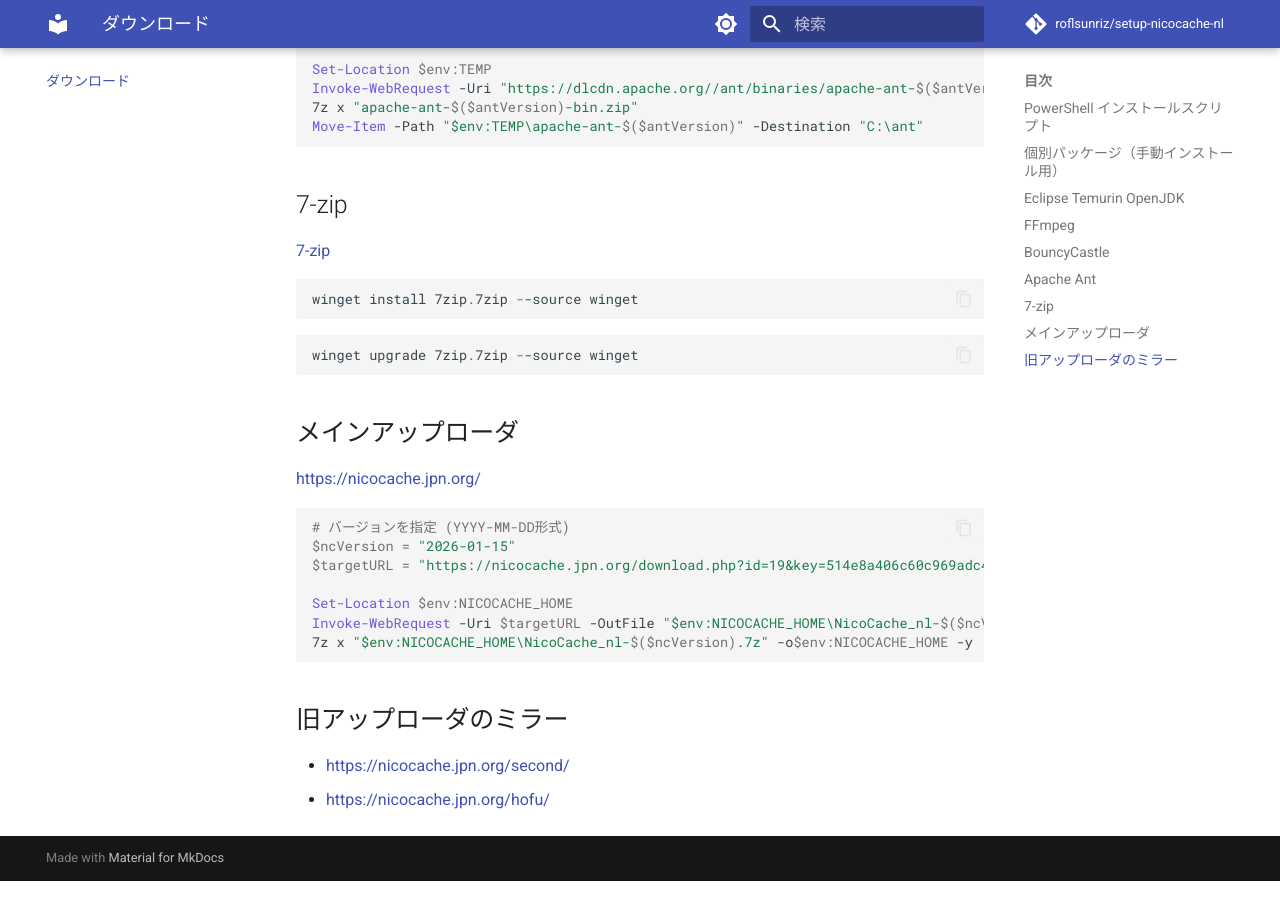
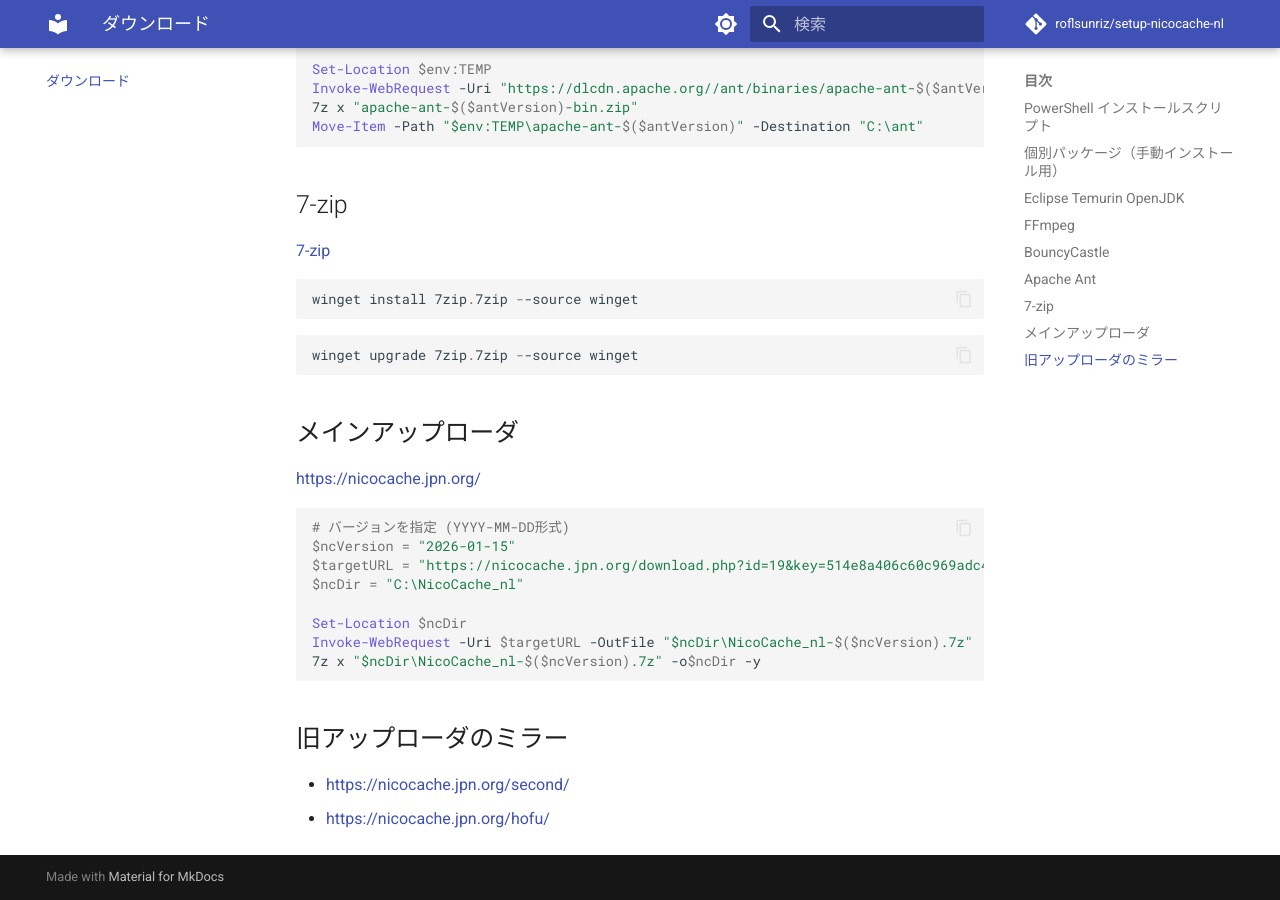
Before and after one commit to roflsunriz/setup-nicocache-nl, an MkDocs documentation site: the page built from docs/download.md, in a window 1280 px wide and 900 px high, scrolled down 1688 px. Built offline with MkDocs 1.6.1 and Material for MkDocs 9.7.7, drawn with Linux system fonts in a browser that asks for light colours; comment, search, counter and statistics services are not loaded.

Commit message:
docs(download.md): ダウンロード先を固定パスに変更し、スクリプトの柔軟性を向上
- NICOCACHE_HOME環境変数の使用を廃止し、固定パス"C:\NicoCache_nl"を指定するように変更。
- ダウンロードおよび抽出コマンドの出力先を新しいパスに合わせて修正。

````diff
--- a/docs/download.md
+++ b/docs/download.md
@@ -92,10 +92,11 @@
 # バージョンを指定 (YYYY-MM-DD形式)
 $ncVersion = "2026-01-15"
 $targetURL = "https://nicocache.jpn.org/download.php?id=19&key=514e8a406c60c969adc4ff934d5e65427cdc09c74cab334e543f7c96f80b4d81"
+$ncDir = "C:\NicoCache_nl"
 
-Set-Location $env:NICOCACHE_HOME
-Invoke-WebRequest -Uri $targetURL -OutFile "$env:NICOCACHE_HOME\NicoCache_nl-$($ncVersion).7z"
-7z x "$env:NICOCACHE_HOME\NicoCache_nl-$($ncVersion).7z" -o$env:NICOCACHE_HOME -y
+Set-Location $ncDir
+Invoke-WebRequest -Uri $targetURL -OutFile "$ncDir\NicoCache_nl-$($ncVersion).7z"
+7z x "$ncDir\NicoCache_nl-$($ncVersion).7z" -o$ncDir -y
 ```
 
 ## 旧アップローダのミラー
````
